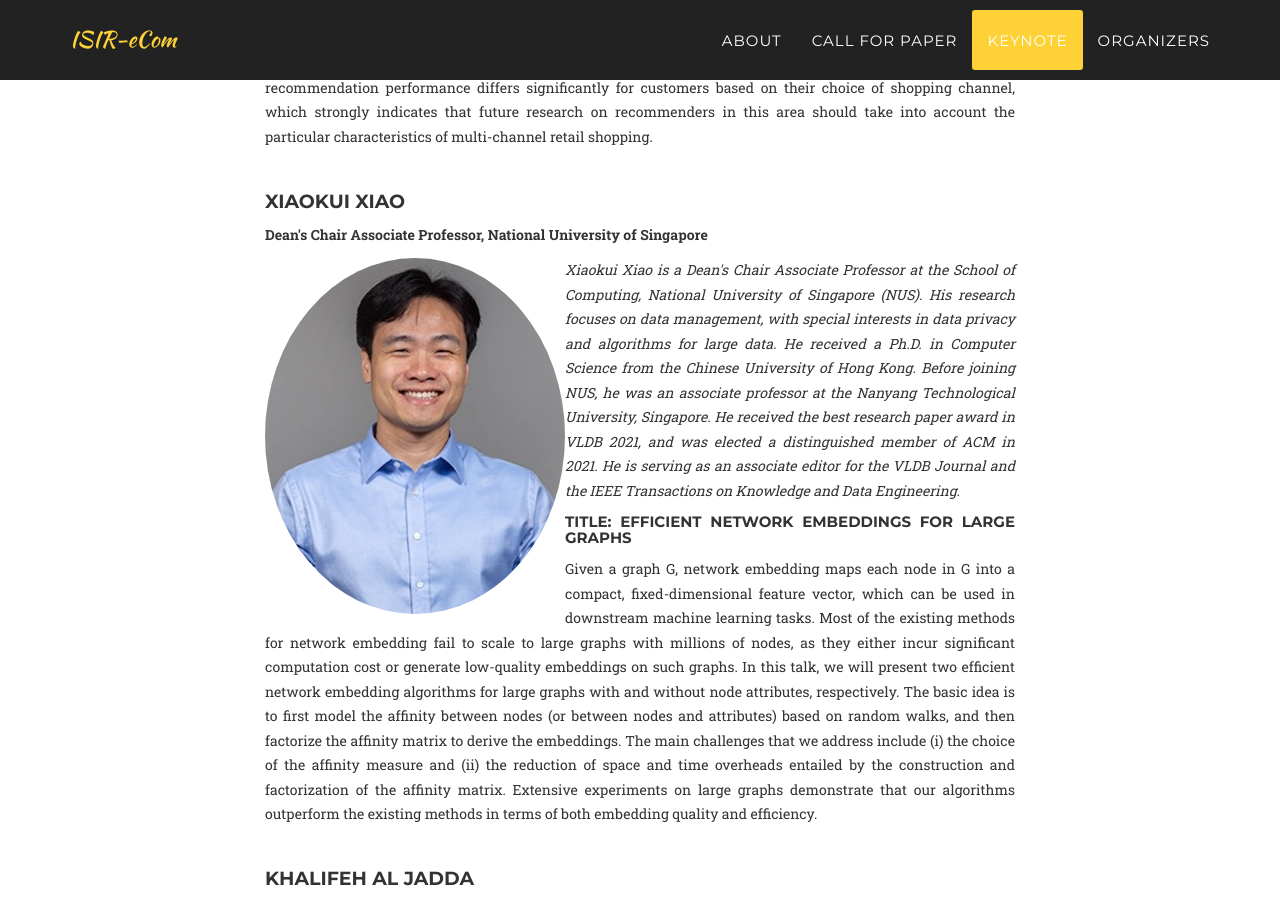
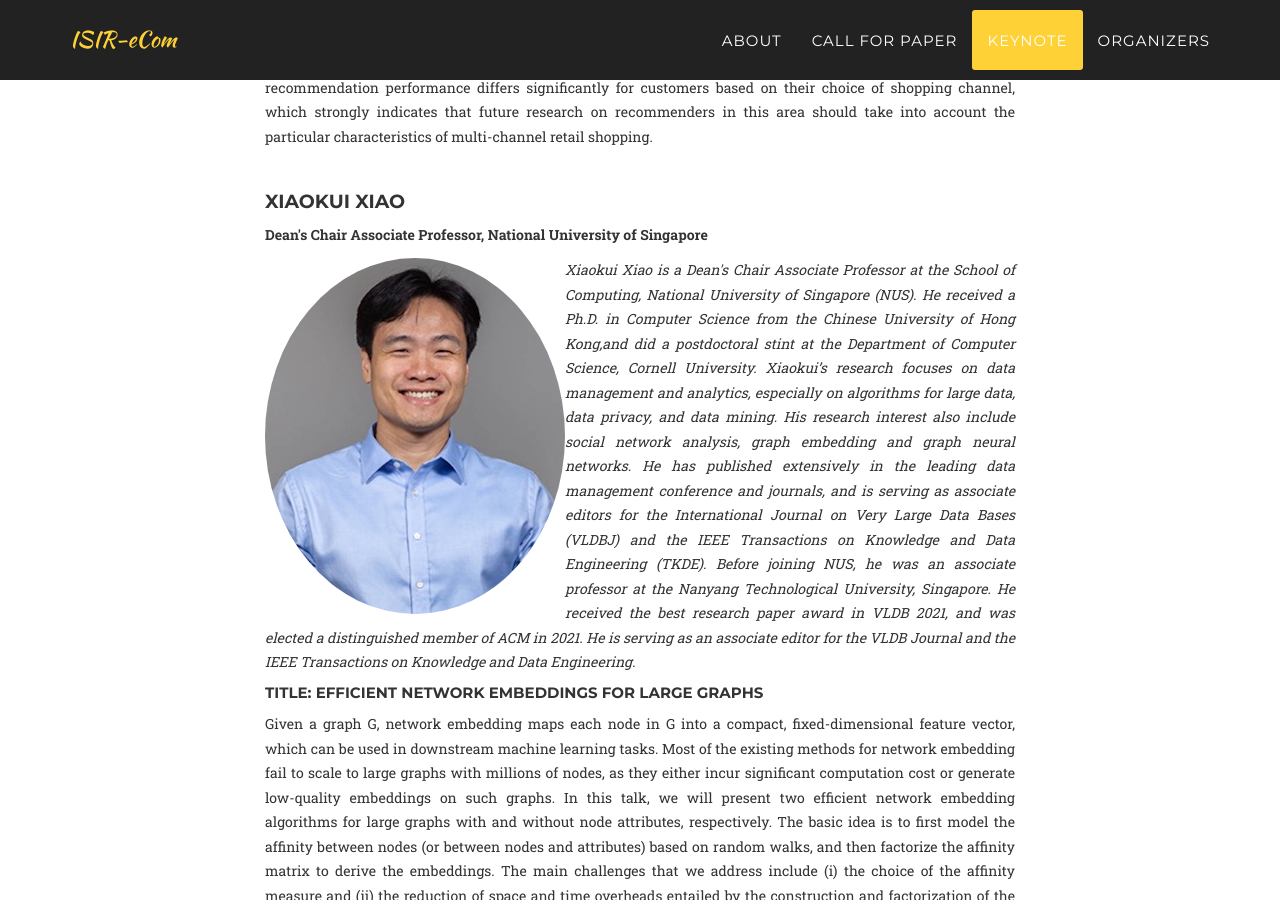
Before and after one commit to ISIR-eCom/ISIR-eCom.github.io, a Jekyll site: the page built from index.html, in a window 1280 px wide and 900 px high, scrolled down 4747 px. Built offline with Jekyll 4.4.1, drawn with Linux system fonts in a browser that asks for light colours; some web fonts are replaced.

Commit message:
Update keynote.html

```diff
--- a/_includes/keynote.html
+++ b/_includes/keynote.html
@@ -16,7 +16,7 @@
 
                                <h4>Xiaokui Xiao</h4>
                                 <p><b> Dean's Chair Associate Professor, National University of Singapore</b></p>
-                                <div><p style="float: left;"><img src="img/Xiaokui.jpg" class="img-responsive img-circle" alt="" width="300"></p><p><i>Xiaokui Xiao is a Dean's Chair Associate Professor at the School of Computing, National University of Singapore (NUS). His research focuses on data management, with special interests in data privacy and algorithms for large data. He received a Ph.D. in Computer Science from the Chinese University of Hong Kong. Before joining NUS, he was an associate professor at the Nanyang Technological University, Singapore. He received the best research paper award in VLDB 2021, and was elected a distinguished member of ACM in 2021. He is serving as an associate editor for the VLDB Journal and the IEEE Transactions on Knowledge and Data Engineering.</i></p></div>
+                                <div><p style="float: left;"><img src="img/Xiaokui.jpg" class="img-responsive img-circle" alt="" width="300"></p><p><i>Xiaokui Xiao is a Dean's Chair Associate Professor at the School of Computing, National University of Singapore (NUS). He received a Ph.D. in Computer Science from the Chinese University of Hong Kong,and did a postdoctoral stint at the Department of Computer Science, Cornell University. Xiaokui’s research focuses on data management and analytics, especially on algorithms for large data, data privacy, and data mining. His research interest also include social network analysis, graph embedding and graph neural networks. He has published extensively in the leading data management conference and journals, and is serving as associate editors for the International Journal on Very Large Data Bases (VLDBJ) and the IEEE Transactions on Knowledge and Data Engineering (TKDE). Before joining NUS, he was an associate professor at the Nanyang Technological University, Singapore. He received the best research paper award in VLDB 2021, and was elected a distinguished member of ACM in 2021. He is serving as an associate editor for the VLDB Journal and the IEEE Transactions on Knowledge and Data Engineering.</i></p></div>
 
                                 <h5>TITLE: Efficient Network Embeddings for Large Graphs </h5>
                                 <p>Given a graph G, network embedding maps each node in G into a compact, fixed-dimensional feature vector, which can be used in downstream machine learning tasks. Most of the existing methods for network embedding fail to scale to large graphs with millions of nodes, as they either incur significant computation cost or generate low-quality embeddings on such graphs. In this talk, we will present two efficient network embedding algorithms for large graphs with and without node attributes, respectively. The basic idea is to first model the affinity between nodes (or between nodes and attributes) based on random walks, and then factorize the affinity matrix to derive the embeddings. The main challenges that we address include (i) the choice of the affinity measure and (ii) the reduction of space and time overheads entailed by the construction and factorization of the affinity matrix. Extensive experiments on large graphs demonstrate that our algorithms outperform the existing methods in terms of both embedding quality and efficiency. </p> <br>
```
